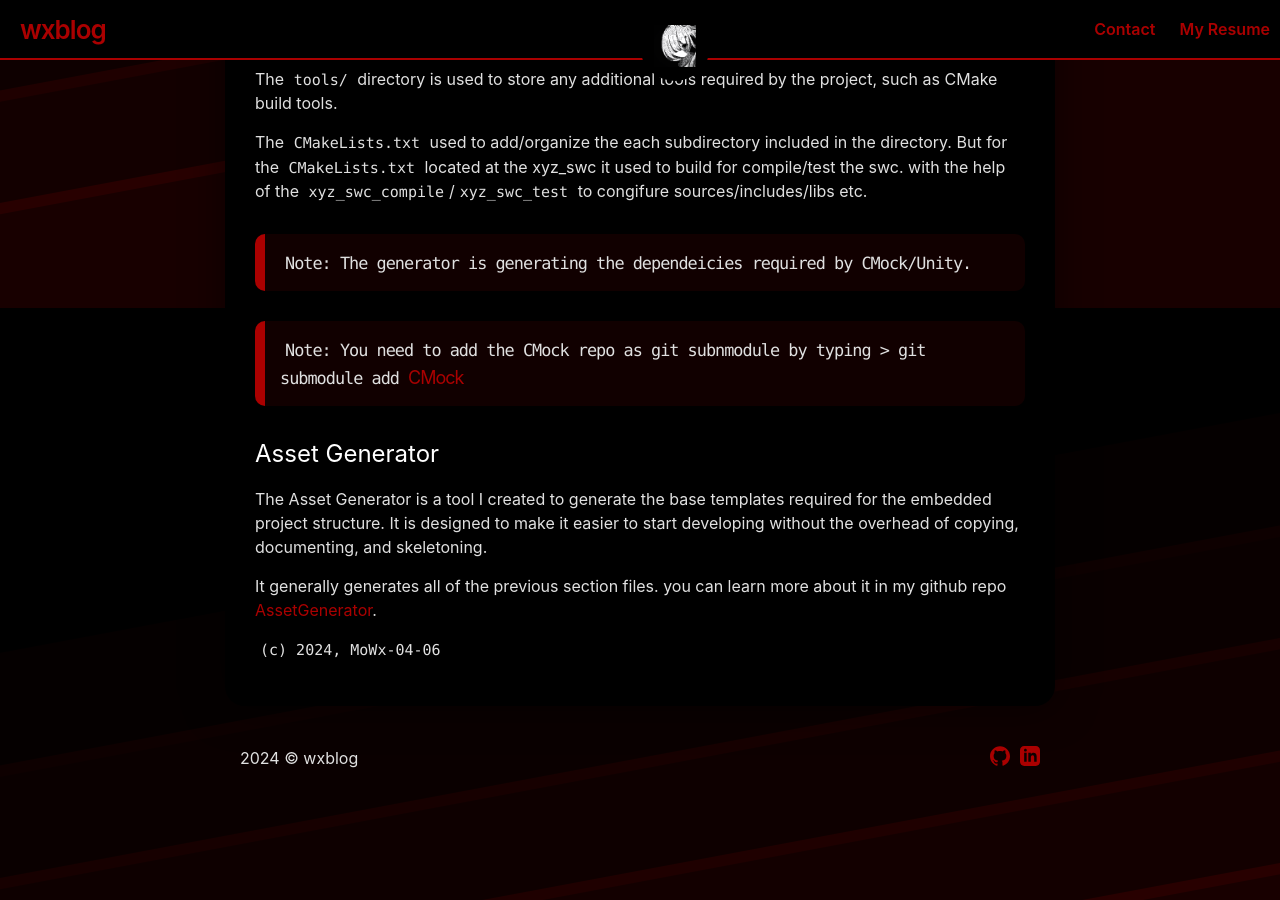
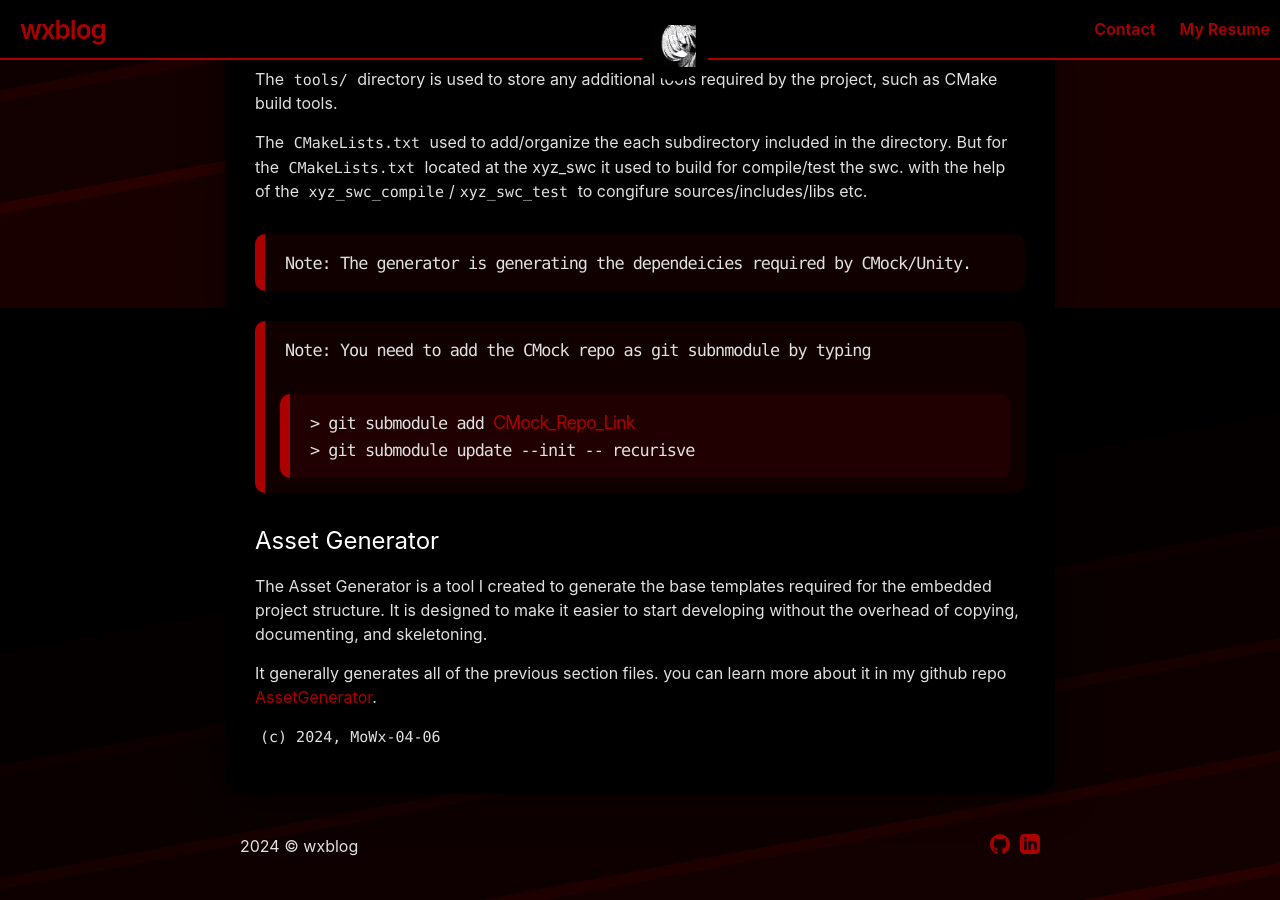
Before and after one commit to mohamedashraf-eng/wxblog, a Jekyll site: the page built from _posts/2024-04-06-_ECMake.md, in a window 1280 px wide and 900 px high, scrolled down 4192 px. Built offline with Jekyll 4.4.1, drawn with Linux system fonts in a browser that asks for light colours.

Commit message:
Added note submodule update --recursive

```diff
--- a/_posts/2024-04-06-_ECMake.md
+++ b/_posts/2024-04-06-_ECMake.md
@@ -153,7 +153,9 @@ The `CMakeLists.txt` used to add/organize the each subdirectory included in the
 
 > `Note: The generator is generating the dependeicies required by CMock/Unity.`
 
-> `Note: You need to add the CMock repo as git subnmodule by typing > git submodule add` [CMock](https://github.com/ThrowTheSwitch/CMock/tree/9192a950897929d948027421e30a372b1770469b)
+> `Note: You need to add the CMock repo as git subnmodule by typing`
+> > `> git submodule add` [CMock_Repo_Link](https://github.com/ThrowTheSwitch/CMock/tree/9192a950897929d948027421e30a372b1770469b)
+> > `> git submodule update --init -- recurisve`
 
 ## Asset Generator
 
```
